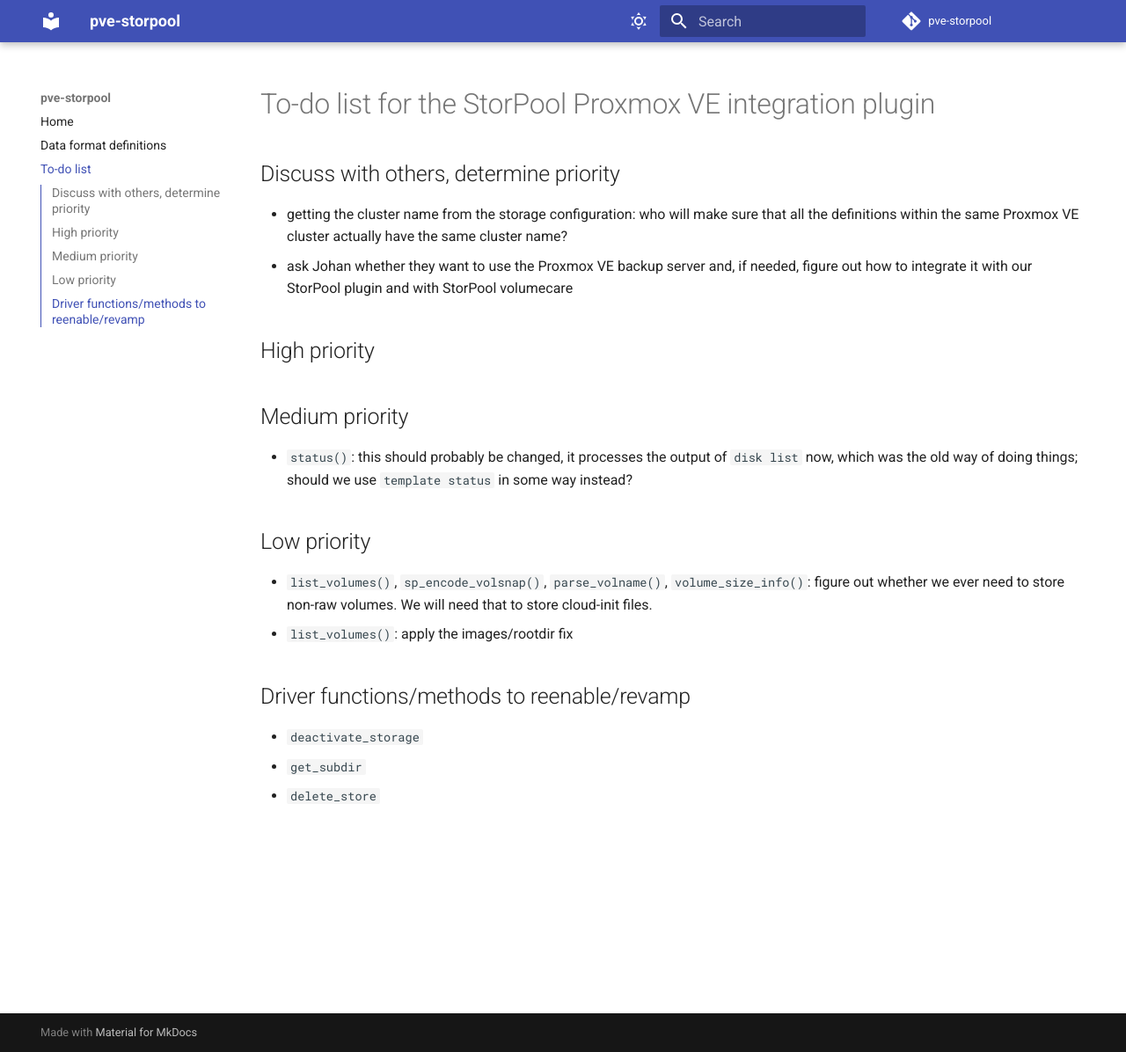
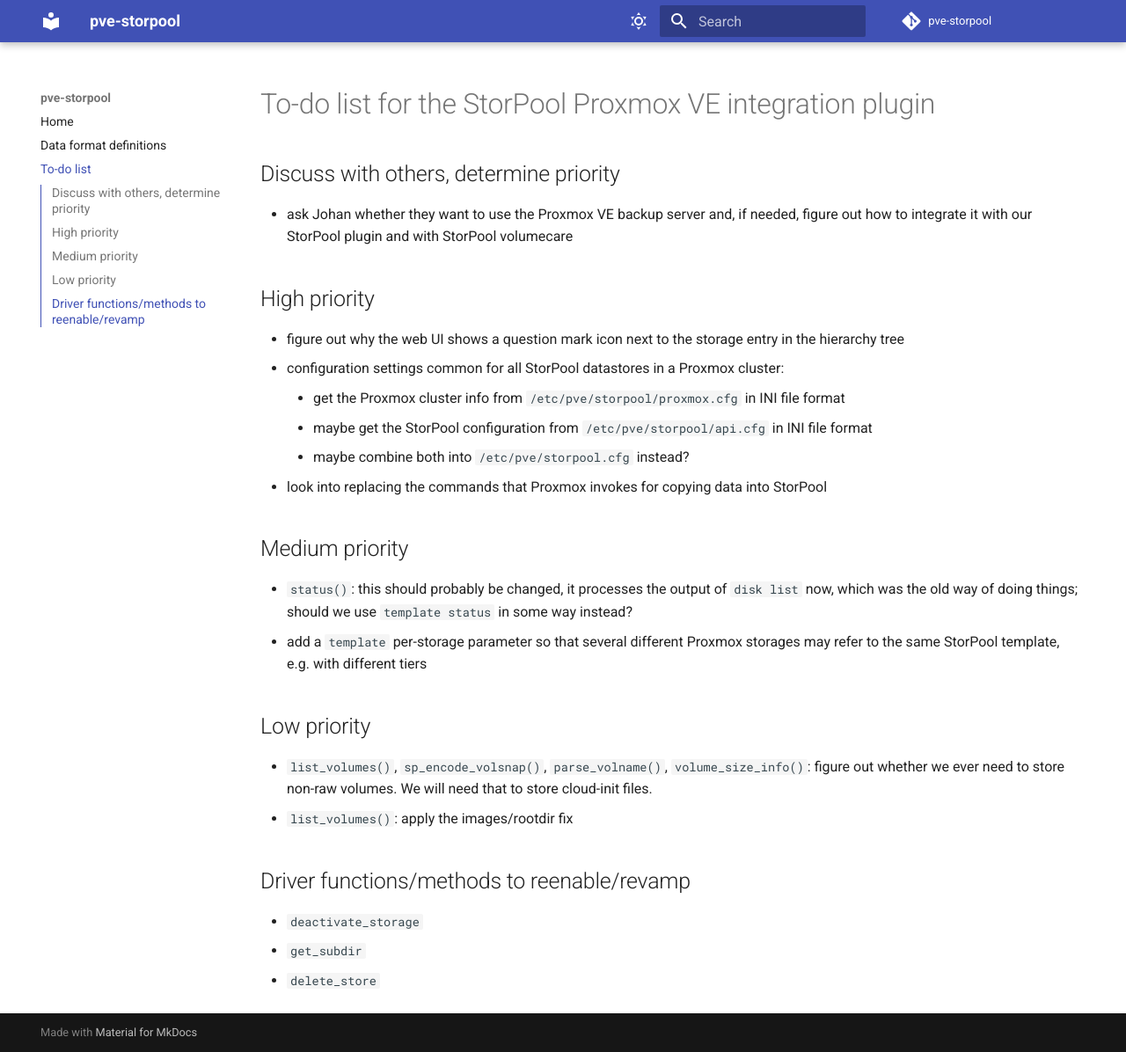
Before and after one commit to storpool/pve-storpool, an MkDocs documentation site: the page built from docs/todo.md, in a window 1280 px wide and 1196 px high. Shown: the whole window at 88% size. Built offline with MkDocs 1.6.1 and Material for MkDocs 9.7.7, drawn with Linux system fonts in a browser that asks for light colours; comment, search, counter and statistics services are not loaded.

Commit message:
to-do: update some tasks, add new ones, esp. related to the config

```diff
--- a/docs/todo.md
+++ b/docs/todo.md
@@ -7,18 +7,25 @@
 
 ## Discuss with others, determine priority
 
-- getting the cluster name from the storage configuration: who will make sure that
-  all the definitions within the same Proxmox VE cluster actually have the same cluster name?
 - ask Johan whether they want to use the Proxmox VE backup server and, if needed, figure out
   how to integrate it with our StorPool plugin and with StorPool volumecare
 
 ## High priority
 
+- figure out why the web UI shows a question mark icon next to the storage entry in
+  the hierarchy tree
+- configuration settings common for all StorPool datastores in a Proxmox cluster:
+    - get the Proxmox cluster info from `/etc/pve/storpool/proxmox.cfg` in INI file format
+    - maybe get the StorPool configuration from `/etc/pve/storpool/api.cfg` in INI file format
+    - maybe combine both into `/etc/pve/storpool.cfg` instead?
+- look into replacing the commands that Proxmox invokes for copying data into StorPool
 
 ## Medium priority
 
 - `status()`: this should probably be changed, it processes the output of `disk list` now,
   which was the old way of doing things; should we use `template status` in some way instead?
+- add a `template` per-storage parameter so that several different Proxmox storages may
+  refer to the same StorPool template, e.g. with different tiers
 
 ## Low priority
 
```
